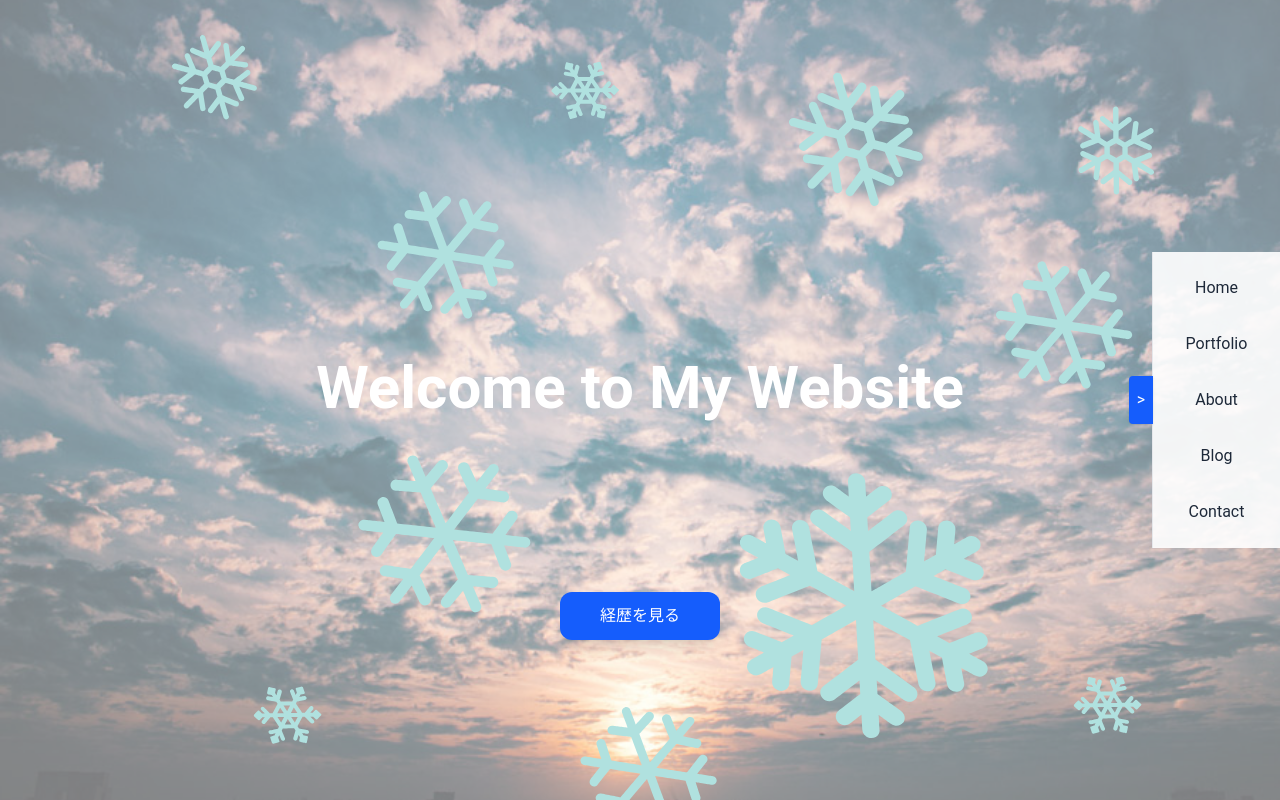
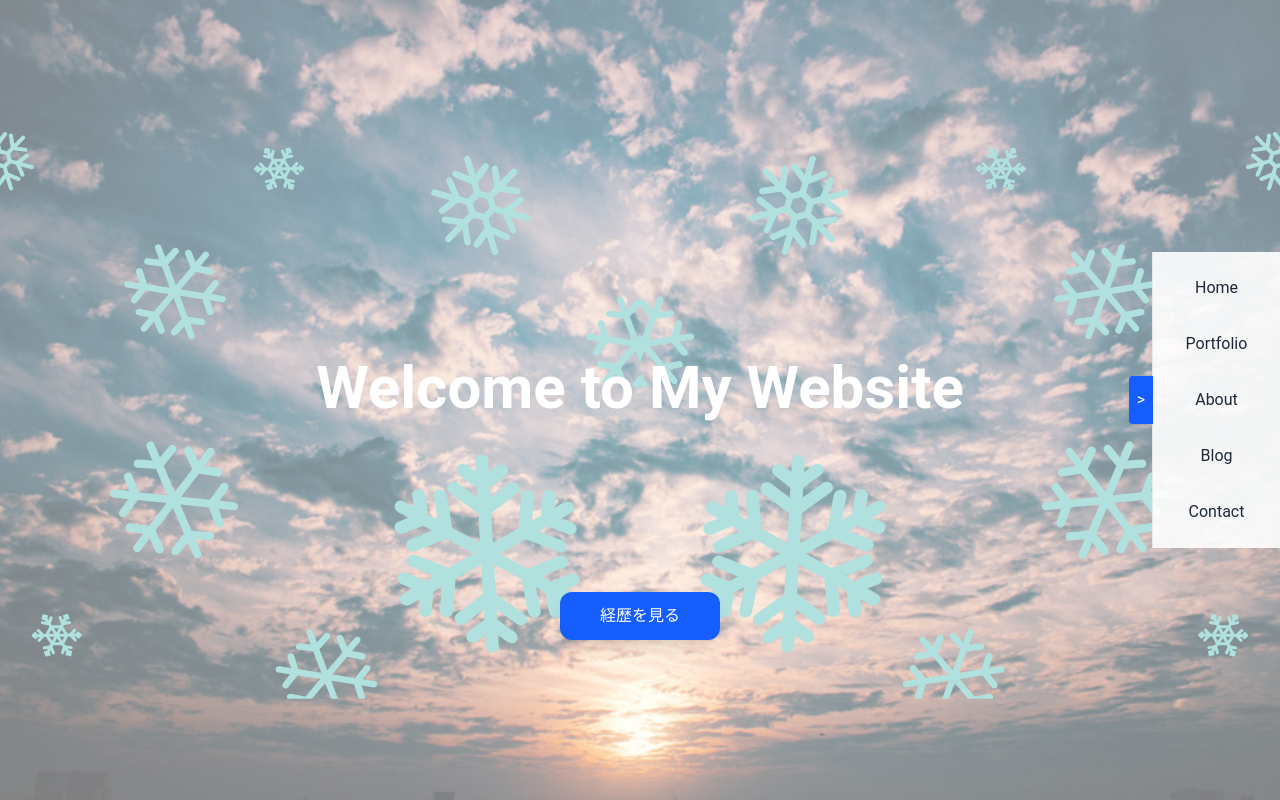
Before and after one commit to Magiri1115/nextjs-boilerplate2, a Next.js app: page / in a window 1280 px wide. Built offline with nearby package versions, Linux system fonts and the light colour scheme.

Commit message:
結晶最終版

```diff
--- a/app/components/Snowfall.tsx
+++ b/app/components/Snowfall.tsx
@@ -4,36 +4,41 @@ import Lottie from "lottie-react";
 import snowAnimation from "@/public/animations/snowfall.json";
 
 export default function Snowfall() {
-  const [windowSize, setWindowSize] = useState({ width: 0, height: 0, fixed: false });
+  const [windowSize, setWindowSize] = useState({ width: 0, height: 0 });
+  const [delays, setDelays] = useState({ left: 0, right: 0 });
 
   useEffect(() => {
     const updateSize = () => {
-      const w = window.innerWidth;
-      const h = window.innerHeight;
-
-      if (w <= 765) {
-        // ✅ 幅を固定して、中央寄せにするフラグをON
-        setWindowSize({ width: 765, height: h, fixed: true });
-      } else {
-        setWindowSize({ width: w, height: h, fixed: false });
-      }
+      setWindowSize({ width: window.innerWidth, height: window.innerHeight });
     };
-
     updateSize();
     window.addEventListener("resize", updateSize);
+
+    // ✅ ランダム遅延
+    setDelays({
+      left: Math.random() * 3,
+      right: Math.random() * 3,
+    });
+
     return () => window.removeEventListener("resize", updateSize);
   }, []);
 
+  const isWide = windowSize.width >= 1072;
+  const scaleValue = isWide ? 1.2 : 1.5; // ✅ 1072px以上は120%、1071px以下は150%
+
   return (
     <div
-      className="fixed top-0 left-1/2 z-0 pointer-events-none"
+      className="fixed top-0 left-0 z-0 pointer-events-none flex"
       style={{
         width: windowSize.width,
         height: windowSize.height,
-        transform: windowSize.fixed ? "translateX(-50%)" : "translateX(-50%)",
-        // ✅ 常に中央寄せ。ただし fixed の場合は特に重要
       }}
     >
+{isWide ? (
+  // ✅ PC版 (1072px以上): 左右に配置
+  <>
+    {/* 左 */}
+    <div className="w-1/2 h-full relative overflow-hidden z-10">
       <Lottie
         animationData={snowAnimation}
         loop
@@ -41,8 +46,47 @@ export default function Snowfall() {
           width: "100%",
           height: "100%",
           objectFit: "cover",
+          transform: "scale(1.4)", // ✅ 常に140%拡大
+          transformOrigin: "center",
+          animationDelay: `${delays.left}s`,
         }}
       />
     </div>
+    {/* 右 */}
+    <div className="w-1/2 h-full relative overflow-hidden z-20">
+      <Lottie
+        animationData={snowAnimation}
+        loop
+        style={{
+          width: "100%",
+          height: "100%",
+          objectFit: "cover",
+          transform: "scale(1.4) scaleX(-1)", // ✅ 140%拡大＋反転
+          transformOrigin: "center",
+          animationDelay: `${delays.right}s`,
+        }}
+      />
+    </div>
+  </>
+      ) : (
+        // ✅ スマホ・タブレット版 (1071px以下): 1枚だけ拡大
+        <div className="w-full h-full relative">
+          <Lottie
+            animationData={snowAnimation}
+            loop
+            style={{
+              width: "100%",
+              height: "100%",
+              objectFit: "cover",
+              transform: `scale(${scaleValue})`,
+              transformOrigin: "center",
+              position: "absolute",
+              top: 0,
+              left: 0,
+            }}
+          />
+        </div>
+      )}
+    </div>
   );
 }
```
